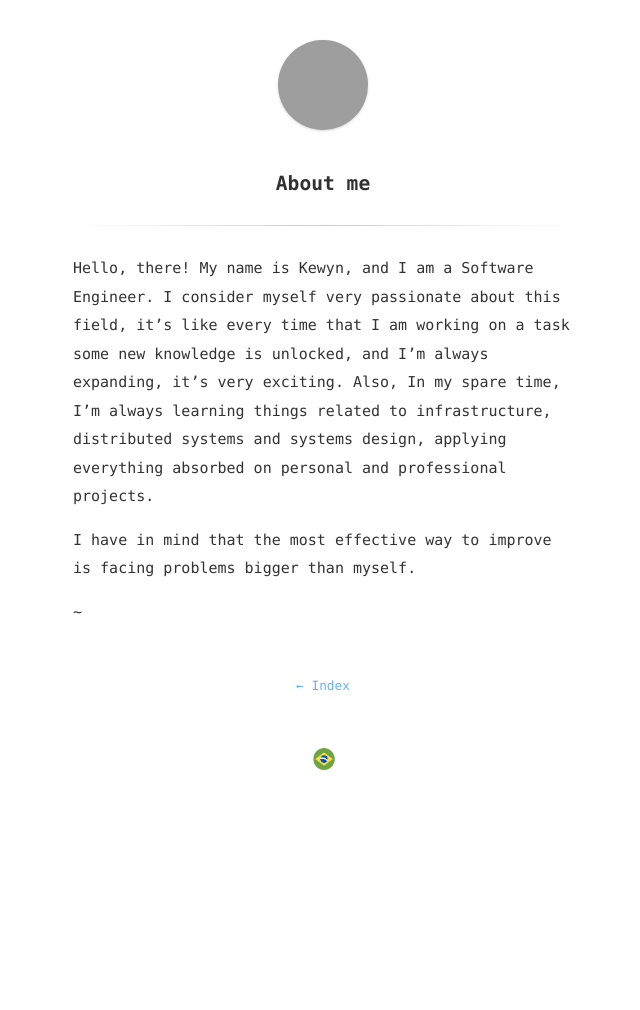
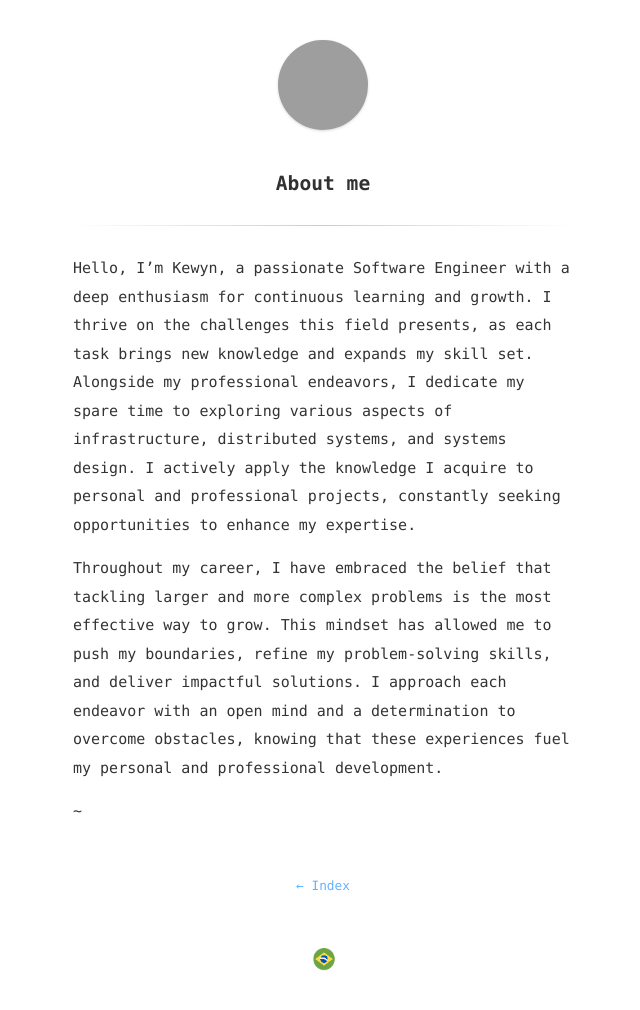
Before and after one commit to kewynakshlley/kewynakshlley.github.io, a Jekyll site: the page built from about.md, in a window 1280 px wide, cut to the strip 0-1012 px from the top of the page. Shown: the whole strip, without its empty margins (317-957 px from the left). Built offline with Jekyll 4.4.1, drawn with Linux system fonts in a browser that asks for light colours; before the commit the page ends 900 px from its top, so only the background shows below that; grey boxes are pictures that could not be loaded.

Commit message:
Update about.md

```diff
--- a/about.md
+++ b/about.md
@@ -3,8 +3,8 @@ layout: page
 title: About me
 ---
 
-Hello, there! My name is Kewyn, and I am a Software Engineer. I consider myself very passionate about this field, it's like every time that I am working on a task some new knowledge is unlocked, and I'm always expanding, it's very exciting. Also, In my spare time, I'm always learning things related to infrastructure, distributed systems  and systems design, applying everything absorbed on personal  and professional projects.
+Hello, I'm Kewyn, a passionate Software Engineer with a deep enthusiasm for continuous learning and growth. I thrive on the challenges this field presents, as each task brings new knowledge and expands my skill set. Alongside my professional endeavors, I dedicate my spare time to exploring various aspects of infrastructure, distributed systems, and systems design. I actively apply the knowledge I acquire to personal and professional projects, constantly seeking opportunities to enhance my expertise.
 
-I have in mind that the most effective way to improve is facing problems bigger than myself.
+Throughout my career, I have embraced the belief that tackling larger and more complex problems is the most effective way to grow. This mindset has allowed me to push my boundaries, refine my problem-solving skills, and deliver impactful solutions. I approach each endeavor with an open mind and a determination to overcome obstacles, knowing that these experiences fuel my personal and professional development.
 
 ~
```
